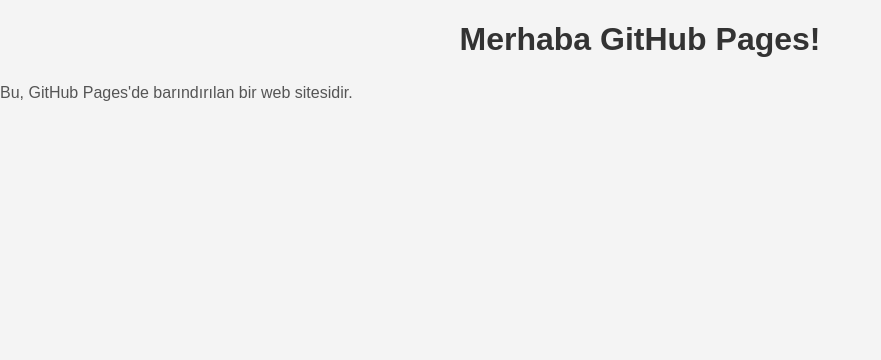
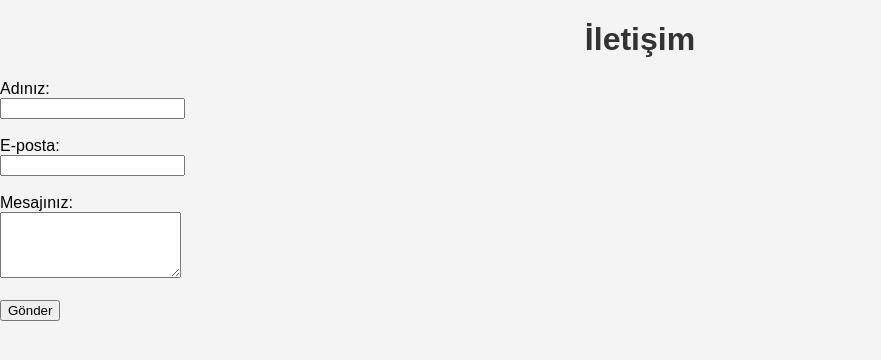
Before and after one commit to SellTrack02/SellTrack02.github.io, a plain HTML site: page index.html in a window 1280 px wide. Shown: the whole page, without its empty margins (0-881 px from the left). Drawn offline with Linux system fonts and the light colour scheme.

Commit message:
form dosyası eklendi

```diff
--- a/index.html
+++ b/index.html
@@ -3,11 +3,22 @@
 <head>
     <meta charset="UTF-8">
     <meta name="viewport" content="width=device-width, initial-scale=1.0">
-    <title>My GitHub Page</title>
-    <link rel="stylesheet" href="style.css"> <!-- CSS bağlantısı -->
+    <title>İletişim Formu</title>
+    <link rel="stylesheet" href="style.css">
 </head>
 <body>
-    <h1>Merhaba GitHub Pages!</h1>
-    <p>Bu, GitHub Pages'de barındırılan bir web sitesidir.</p>
+    <h1>İletişim</h1>
+    <form id="contact-form" action="https://formspree.io/f/mrbbowor" method="POST">
+        <label for="name">Adınız:</label><br>
+        <input type="text" id="name" name="name" required><br><br>
+
+        <label for="email">E-posta:</label><br>
+        <input type="email" id="email" name="email" required><br><br>
+
+        <label for="message">Mesajınız:</label><br>
+        <textarea id="message" name="message" rows="4" required></textarea><br><br>
+
+        <button type="submit">Gönder</button>
+    </form>
 </body>
 </html>
```
